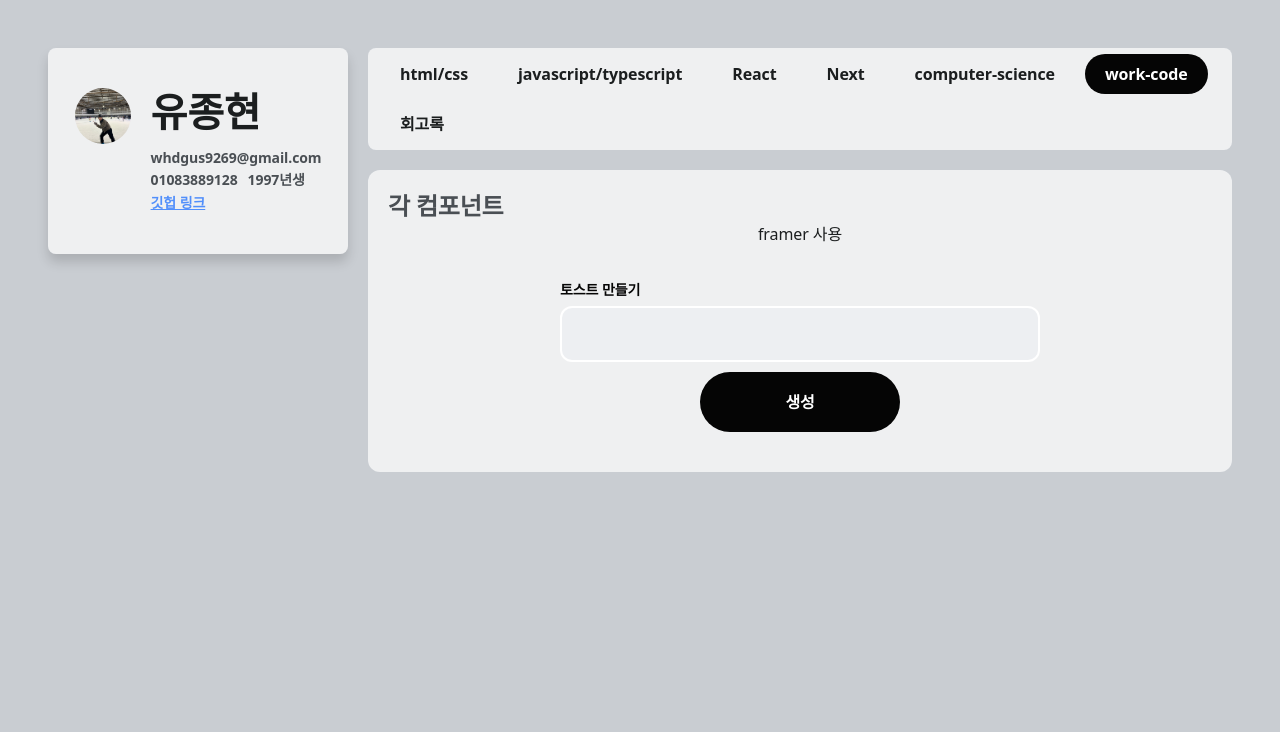
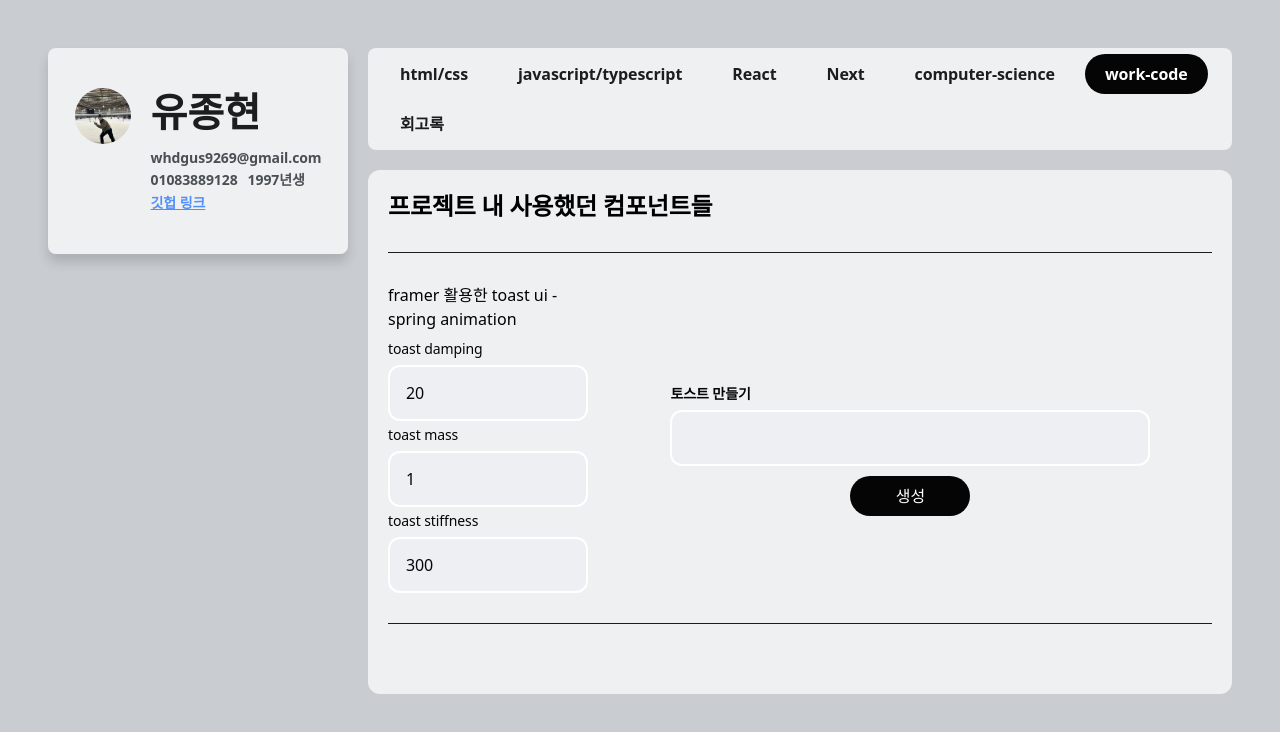
Before and after one commit to yjonghy/study-step, a Next.js app: page /study-step/work-code in a window 1280 px wide. Shown: the top 732 px of the page. Built offline with nearby package versions, Linux system fonts and the light colour scheme; what tailwindcss-font-inter would draw is missing.

Commit message:
deploy: 92e871775a2b2973cbcfedd626fb0b7da0a09fb1

```diff
--- a/src/app/javascript/info-list/detail/index.tsx
+++ b/src/app/javascript/info-list/detail/index.tsx
@@ -7,7 +7,7 @@ export default function  JavaSciptList(props: any){
 
             <div
                 onClick={() => {props.closeDetail()}}
-                className="py-[12px] self-start flex justify-center items-center cursor-pointer bg-hourblue rounded-[8px] h-[45px] w-[120px]">
+                className="px-[8px] py-[4px] flex self-end justify-center items-center cursor-pointer bg-hourblue rounded-[4px]">
                 <p className="text-white body-sm">뒤로가기</p>
             </div>
 
--- a/src/app/layout.tsx
+++ b/src/app/layout.tsx
@@ -17,6 +17,9 @@ import {QueryClient, QueryClientProvider} from "@tanstack/react-query";
 
 export default function RootLayout({children}: any) {
     const pathName = usePathname()
+
+
+
     const queryClient = new QueryClient();
     return (
         <html lang="en">
--- a/src/app/work-code/page.tsx
+++ b/src/app/work-code/page.tsx
@@ -1,20 +1,37 @@
 "use client"
-import React, {useState} from "react";
-import {useToast} from "@src/hook/useToast";
+import React, { useState } from "react";
+import { useToast } from "@src/hook/useToast";
 import Input from "@src/components/common/input";
 import Button from "@src/components/common/button";
-import {LargeBtnStyle, MotionFast, PrimaryButton, SecondaryButton} from "@src/types/ButtonType";
+import { LargeBtnStyle, MotionFast, PrimaryButton, SecondaryButton, SmallBtnStyle } from "@src/types/ButtonType";
 
 const parentStyle = "flex flex-col items-start p-[20px] pb-[40px] bg-white/70 mt-[20px] rounded-[12px]"
 const widthStyle = "w-full desktop:w-[480px]"
 
 export default function WorkCode() {
 
-    const {openToast} = useToast()
-    const [toastName, setToastName] = useState({ value : "" , verify : true, verifyText : "" })
+    const { openToast } = useToast()
+    const [toastName, setToastName] = useState({ value: "", verify: true, verifyText: "" })
+    const [toastDamping, setToastDamping] = useState(20) // 반대 방향의 세기
+    const [toastMass, setToastMass] = useState(1) // 엘리멘트의 질량
+    const [toastStiffness, setToastStiffness] = useState(300) // 스프링의 탄성도
 
-    const changeToastName = (value) => {
+    const changeToastName = (value: any) => {
         setToastName({ value: value.target.value, verify: true, verifyText: "" })
+    }
+
+    const changeToastDamping = (value: any) => {
+        if (Number.isNaN(value.target.value)) return
+        setToastDamping(Number(value.target.value))
+    }
+
+    const changeToastMass = (value: any) => {
+        if (Number.isNaN(value.target.value)) return
+        setToastMass(Number(value.target.value))
+    }
+    const changeToastStiffness = (value: any) => {
+        if (Number.isNaN(value.target.value)) return
+        setToastStiffness(Number(value.target.value))
     }
 
     const setOpenToast = () => {
@@ -23,22 +40,93 @@ export default function WorkCode() {
             return
         }
 
+
+
         openToast({
             id: String(new Date().getTime()),
             text: toastName.value,
             btnText: "",
             isBtn: false,
-            onClick: null
+            onClick: null,
+            damping: toastDamping,
+            mass: toastMass,
+            stiffness: toastStiffness
         })
     }
 
 
-    return(
-        <article className={parentStyle}>
 
-            <p className="text-gray060 heading-xl">각 컴포넌트</p>
+
+
+    return (
+        <section className={parentStyle}>
+
+            <h1 className="heading-xl">프로젝트 내 사용했던 컴포넌트들</h1>
+
+            <div className="w-full h-[1px] bg-gray080 my-[30px]"> </div>
+
+
+            <article className="w-full flex">
+                <div className="flex flex-col">
+                    <p>framer 활용한 toast ui - spring animation</p>
+                    <div className="mt-[8px] flex flex-col gap-[4px]">
+                        <Input
+                            parentStyle={`w-[200px]`}
+                            label={{
+                                labelText: "toast damping",
+                                labelStyle: "body-sm text-gray090",
+                            }}
+                            input={{
+                                id: "toast-damping",
+                                type: "text",
+                                inputMode: "text",
+                                placeholder: "toast damping",
+                                onChange: changeToastDamping,
+                                onClick: null,
+                                value: String(toastDamping),
+                                pattern: "",
+                                verify: true
+                            }}
+                        />
+                        <Input
+                            parentStyle={`w-[200px]`}
+                            label={{
+                                labelText: "toast mass",
+                                labelStyle: "body-sm text-gray090",
+                            }}
+                            input={{
+                                id: "toast-mass",
+                                type: "text",
+                                inputMode: "text",
+                                placeholder: "toast mass",
+                                onChange: changeToastMass,
+                                onClick: null,
+                                value: String(toastMass),
+                                pattern: "",
+                                verify: true
+                            }}
+                        />
+                        <Input
+                            parentStyle={`w-[200px]`}
+                            label={{
+                                labelText: "toast stiffness",
+                                labelStyle: "body-sm text-gray090",
+                            }}
+                            input={{
+                                id: "toast-stiffness",
+                                type: "text",
+                                inputMode: "text",
+                                placeholder: "toast stiffness",
+                                onChange: changeToastStiffness,
+                                onClick: null,
+                                value: String(toastStiffness),
+                                pattern: "",
+                                verify: true
+                            }}
+                        />
+                    </div>
+                </div>
                 <div className="w-full flex flex-col gap-[10px] justify-center items-center">
-                <p className="text-gray080 body-md">framer 사용</p>
                     <Input
                         parentStyle={`mt-[24px] ${widthStyle}`}
                         label={{
@@ -61,15 +149,20 @@ export default function WorkCode() {
                             verify: {
                                 verifyText: toastName.verifyText,
                                 verifyTextStyle: "body-sm text-red070",
-                            verifyImageStyle : "w-[16px] h-[16px] self-center"
+                                verifyImageStyle: "w-[16px] h-[16px] self-center"
                             }
                         })}
                     />
+
+
                     <Button
                         onClick={() => setOpenToast()}
-                    btnStyle={`${PrimaryButton} ${LargeBtnStyle} ${MotionFast} max-w-[200px] h-full w-full`}
-                    text={{ value : "생성", style : "heading-md text-white" }}/>
+                        btnStyle={`${PrimaryButton} ${SmallBtnStyle} ${MotionFast} w-[120px]`}
+                        text={{ value: "생성", style: "body-md text-white" }} />
                 </div>
             </article>
+
+            <div className="w-full h-[1px] bg-gray080 my-[30px]"> </div>
+        </section>
     )
 }
--- a/src/app/work-code/toast/item/index.tsx
+++ /dev/null
@@ -1,98 +0,0 @@
-"use client"
-import {useEffect, useState} from "react";
-import {motion, useSpring} from "framer-motion"
-import SystemIcon from "@src/components/common/system-icon";
-
-const parentStyle = "w-full fixed flex justify-center z-[100]"
-const toastBgStyle =
-    "rounded-[12px] shadow-shadow15 w-[480px] mobile:w-[335px] bg-gray090/60 " +
-    "flex px-[16px] py-[14px] justify-between"
-const textStyle = "body-sm text-white"
-const btnText = "cursor-pointer heading-sm text-white shrink-0 self-center"
-const transitionStyle = ""
-
-//transition-transform duration-150 translate-y-[140px] mobile:translate-y-[116px]
-export default function ToastItem(toast: any) {
-    const [isClosing, setIsClosing] = useState(false)
-    const [isFadeOut, setIsFadeOut] = useState(false)
-    const [isBounce, setIsBounce] = useState(false)
-
-    useEffect(() => {
-        const setExistTimeout = setTimeout(() => {
-            setIsClosing(true);
-            clearTimeout(setExistTimeout);
-        }, 0);
-        setTimeout(() => setIsFadeOut(true), 3000)
-    })
-
-    useEffect(() => {
-        let toastElem = window.document.getElementById(`toast-${toast.id}`)
-        toastElem.addEventListener("transitionend", catchEndTransition)
-        return () => {
-            setIsBounce(false)
-            toastElem.removeEventListener("transitionend", catchEndTransition)
-        }
-    }, [])
-    const catchEndTransition = () => setIsBounce(true)
-
-    return (
-        <>
-            <motion.div
-                id={`toast-${toast.id}`}
-                initial={{ top : "-100px" }}
-                animate={{ translateY : "140px" }}
-                className={`${parentStyle} ${transitionStyle} mobile:hidden`}
-                //whileHover={{ scale: 1.3 }}
-                transition={{ type: "spring", damping: 20, mass: 1, stiffness : 300 }}
-            >
-                <div
-                    className={`${toastBgStyle} transition-opacity ${isFadeOut && "duration-150 opacity-0"}
-                ${(toast.length >= 2 && toast.length - 1 !== toast.index) && 'hidden'}`}>
-                    <div className={textStyle}>
-                        {toast.text}
-                    </div>
-                    {/*<div*/}
-                    {/*    className={`${btnText} ${toast.isBtn ? "" : "hidden"}`}*/}
-                    {/*    onClick={() => toast.onClick()}>*/}
-                    {/*    {toast.btnText}*/}
-                    {/*</div>*/}
-                    {toast.isBtn &&
-                        <SystemIcon
-                            onClick={() => toast.onClick()}
-                            className="w-[24px] h-[24px]" src="white/ic-arrow-right.svg"/>
-                    }
-                </div>
-
-            </motion.div>
-
-            <motion.div
-                id={`toast-${toast.id}`}
-                initial={{ top : "-100px" }}
-                animate={{ translateY : "116px" }}
-                className={`${parentStyle} ${transitionStyle} desktop:hidden tablet:hidden`}
-                //whileHover={{ scale: 1.3 }}
-                transition={{ type: "spring", damping: 20, mass: 1, stiffness : 300 }}
-            >
-                <div
-                    className={`${toastBgStyle} transition-opacity ${isFadeOut && "duration-150 opacity-0"}
-                ${(toast.length >= 2 && toast.length - 1 !== toast.index) && 'hidden'}`}>
-                    <div className={textStyle}>
-                        {toast.text}
-                    </div>
-                    {/*<div*/}
-                    {/*    className={`${btnText} ${toast.isBtn ? "" : "hidden"}`}*/}
-                    {/*    onClick={() => toast.onClick()}>*/}
-                    {/*    {toast.btnText}*/}
-                    {/*</div>*/}
-                    {toast.isBtn &&
-                        <SystemIcon
-                            onClick={() => toast.onClick()}
-                            className="w-[24px] h-[24px]" src="white/ic-arrow-right.svg"/>
-                    }
-                </div>
-
-            </motion.div>
-        </>
-
-    )
-}
--- a/src/atom/toast/index.ts
+++ b/src/atom/toast/index.ts
@@ -6,7 +6,10 @@ export interface Toast {
     text: string;
     btnText?: string;
     isBtn?: boolean;
-    onClick? : any
+    onClick? : any;
+    damping? : number;
+    mass? : number;
+    stiffness? : number;
 }
 export const HourToast = atom<Toast[]>({
     key : "HourToast",
```
Also changed, not shown: src/app/html-css/page.tsx (+32 -29 lines), src/app/javascript/info-list/detail/JavascriptEngine.tsx (+6 -6 lines), src/app/page.tsx (+10 -10 lines), src/app/work-code/toast/index.tsx (deleted, +0 -22 lines), src/components/common/toast/index.tsx (+7 -0 lines), src/components/common/toast/item/index.tsx (+4 -4 lines), src/types/InputType.ts (+5 -5 lines), 1 other file (tests, documents, lock files or other folders). Lines whose indentation alone changed are shown as unchanged.
